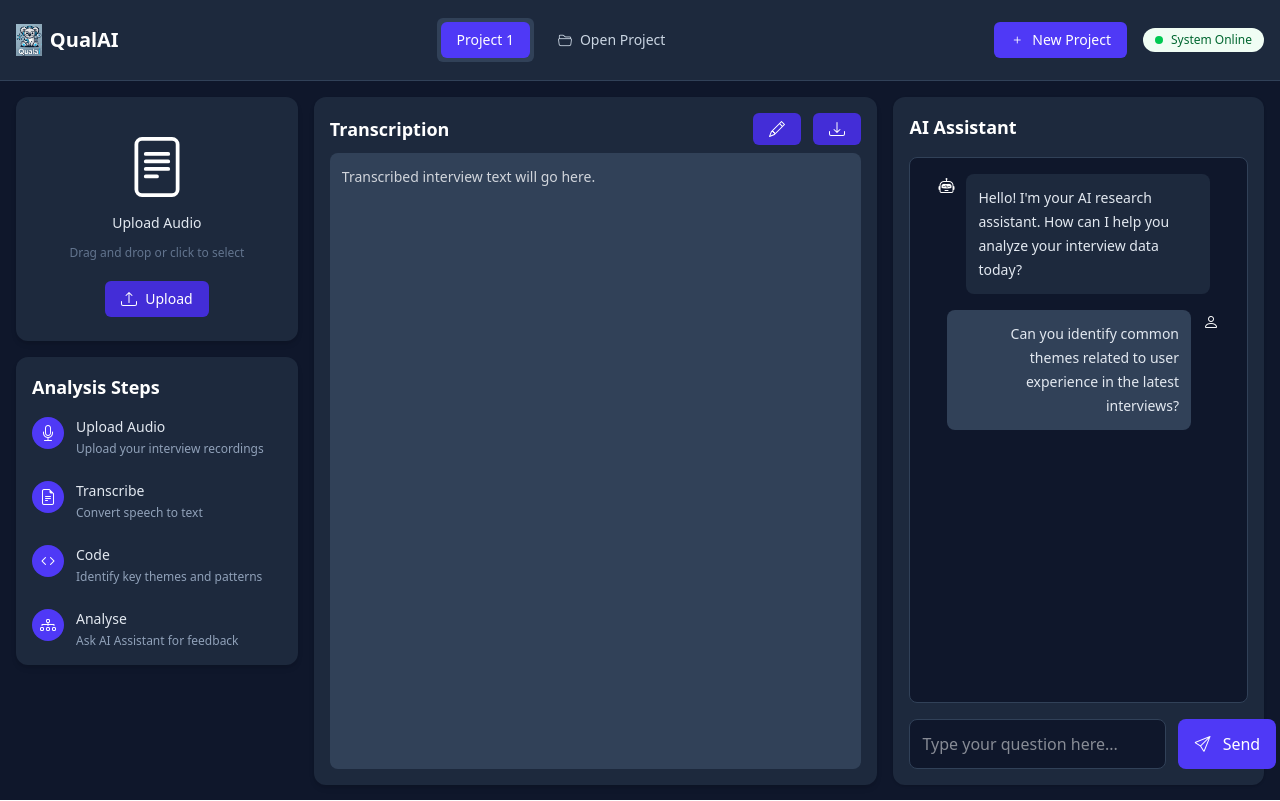
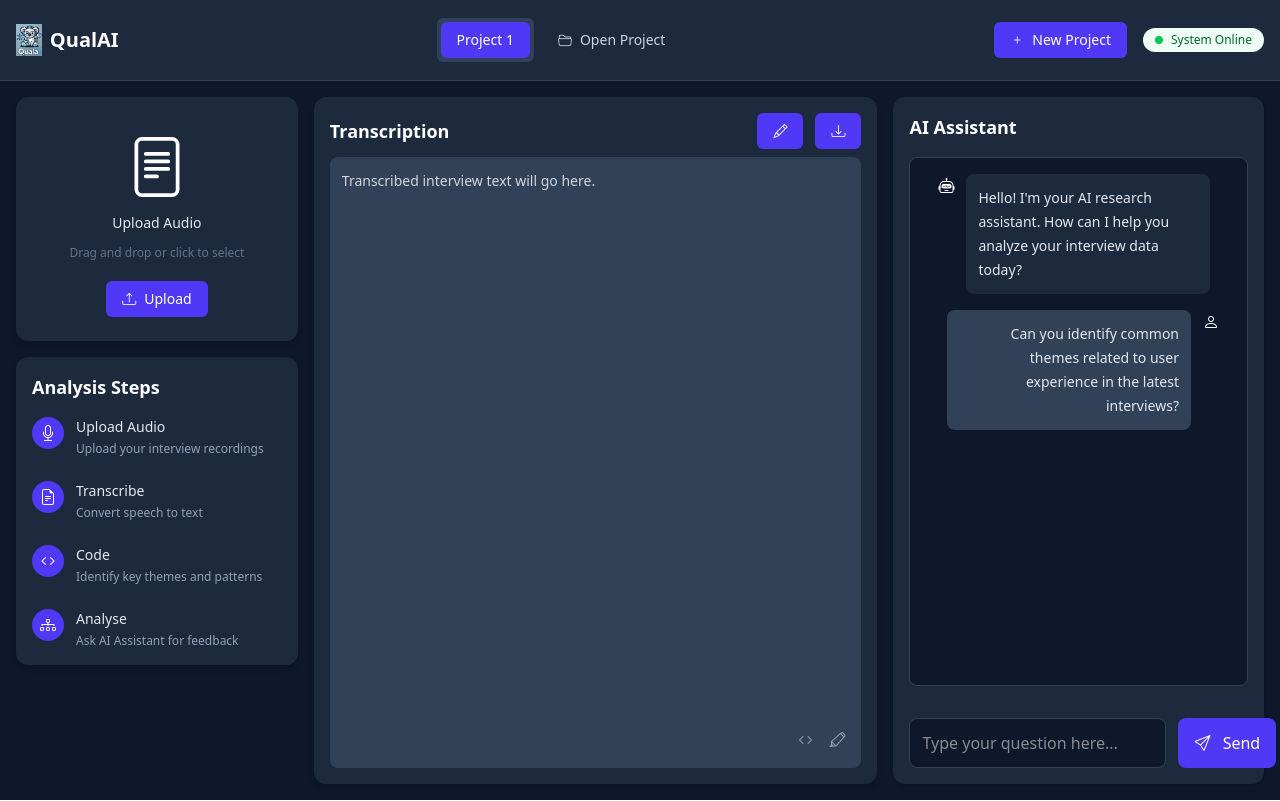
Before and after one commit to Monash-FIT3170/2025W2-QualAI, a React (Vite) app in the folder client/: page / in a window 1280 px wide. Built offline with nearby package versions, Linux system fonts and the light colour scheme.

Commit message:
Fixed button style inconsistency and AI assistance container not scrollable bug

```diff
--- a/client/package.json
+++ b/client/package.json
@@ -13,7 +13,6 @@
     "@tailwindcss/vite": "^4.1.5",
     "bootstrap-icons": "^1.13.1",
     "react": "^19.0.0",
-    "react-bootstrap-icons": "^1.11.6",
     "react-dom": "^19.0.0",
     "react-router-dom": "^7.5.3"
   },
--- a/client/src/App.jsx
+++ b/client/src/App.jsx
@@ -6,12 +6,15 @@ import Dashboard from './pages/Dashboard';
 function App() {
   return (
     <Router>
-      <div className="flex-col h-screen bg-slate-900 text-white">
+      <div className="flex flex-col h-screen bg-slate-900 text-white">
         <NavBar />
-        <main className="h-[90vh] flex-1 overflow-hidden max-w-[1600px] w-full mx-0-auto p-4">
+        <main className="flex-1 overflow-hidden max-w-[1600px] w-full mx-auto p-4">
           <Routes>
-            <Route path="/" element={<Dashboard />} />
-            {/* Add more routes as needed */}
+            <Route path="/" element={
+              <div className="h-full flex flex-col">
+                <Dashboard />
+              </div>
+            } />
           </Routes>
         </main>
       </div>
--- a/client/src/components/AIAssistant.jsx
+++ b/client/src/components/AIAssistant.jsx
@@ -41,12 +41,13 @@ const AIAssistant = () => {
   return (
   <div className="bg-slate-800 rounded-xl shadow-sm p-4 h-full flex flex-col">
     <h2 className="text-lg font-semibold text-white mb-4">AI Assistant</h2>
-    <div className="flex flex-col flex-1 min-h-0">
-      <div className="flex-1 overflow-y-auto border border-slate-700 rounded-lg bg-slate-900 p-4 mb-4 min-h-0">
+
+    <div className="flex-1 min-h-0 overflow-y-auto border border-slate-700 rounded-lg bg-slate-900 p-4 mb-4">
+        <div className="space-y-4">
           {messages.map((message, index) => (
             <div
               key={index}
-            className={`flex mb-4 ${message.sender === 'ai' ? 'items-start' : 'items-start flex-row-reverse text-right'}`}
+              className={`flex ${message.sender === 'ai' ? 'items-start' : 'items-start flex-row-reverse text-right'}`}
             >
               <div className="flex-shrink-0 mx-3">
                 <i className={`${message.sender === 'ai' ? 'bi bi-robot' : 'bi bi-person'}`}></i>
@@ -57,8 +58,9 @@ const AIAssistant = () => {
             </div>
           ))}
         </div>
+    </div>
 
-      <form className="flex gap-3" onSubmit={handleSendMessage}>
+    <form className="mt-4 flex gap-3" onSubmit={handleSendMessage}>
       <input
         type="text"
         className="flex-1 px-3 py-3 border border-slate-700 bg-slate-900 text-white rounded-lg focus:outline-none focus:border-indigo-600"
@@ -74,7 +76,6 @@ const AIAssistant = () => {
       </button>
     </form>
   </div>
-  </div>
   );
 };
 
--- a/client/src/components/NavBar.jsx
+++ b/client/src/components/NavBar.jsx
@@ -35,10 +35,10 @@ const NavBar = () => {
       </div>
 
       <div className="flex items-center">
-        <div className="flex bg-slate-700 rounded-md mr-2 p-1 ml-[5px]">
+        <div className="flex bg-slate-700 rounded-md mr-2 p-1 ml-[5px] gap-2">
           <Link
-            to="/"
-            className="px-4 py-2 rounded-md no-underline text-sm font-medium bg-indigo-600 text-white"
+          to="/"
+            className="px-4 py-2 rounded-md no-underline text-sm font-medium bg-indigo-600 text-white hover:bg-indigo-700 transition-colors"
           >
             Project 1
           </Link>
@@ -48,7 +48,7 @@ const NavBar = () => {
           className="flex items-center px-4 py-2 text-sm font-medium text-slate-300 hover:text-white transition-colors"
           onClick={openProjectFile}
         >
-          <i className="bi bi-folder2-open mr-2"></i> Open Project
+          <i className="bi bi-folder2-open mr-2"/> Open Project
         </button>
       </div>
 
@@ -57,7 +57,7 @@ const NavBar = () => {
           className="flex items-center px-4 py-2 bg-indigo-600 text-white text-sm font-medium rounded-md hover:bg-indigo-700 transition-colors"
           onClick={() => setShowModal(true)}
         >
-          <i className="bi bi-plus mr-2"></i> New Project
+          <i className="bi bi-plus mr-2"/> New Project
         </button>
 
         <div className="flex items-center px-3 py-1 bg-green-50 text-green-800 rounded-full text-xs font-medium">
--- a/client/src/components/TranscriptionSection.jsx
+++ b/client/src/components/TranscriptionSection.jsx
@@ -5,22 +5,17 @@ const TranscriptionSection = () => {
         <h3 className="text-lg text-white font-bold">Transcription</h3>
           <div className='flex gap-3'>
             <button
-              className="bg-indigo-700 text-white text-sm px-4 py-2 rounded-md hover:bg-indigo-600 flex items-center gap-2"
+              className="bg-indigo-600 text-white text-sm px-4 py-2 rounded-md hover:bg-indigo-700 flex items-center gap-2"
               //onClick={editTranscription} // editing/highlighting transcriptions will be implemented later.
             >
-              <svg xmlns="http://www.w3.org/2000/svg" width="16" height="16" fill="currentColor" class="bi bi-pencil" viewBox="0 0 16 16">
-              <path d="M12.146.146a.5.5 0 0 1 .708 0l3 3a.5.5 0 0 1 0 .708l-10 10a.5.5 0 0 1-.168.11l-5 2a.5.5 0 0 1-.65-.65l2-5a.5.5 0 0 1 .11-.168zM11.207 2.5 13.5 4.793 14.793 3.5 12.5 1.207zm1.586 3L10.5 3.207 4 9.707V10h.5a.5.5 0 0 1 .5.5v.5h.5a.5.5 0 0 1 .5.5v.5h.293zm-9.761 5.175-.106.106-1.528 3.821 3.821-1.528.106-.106A.5.5 0 0 1 5 12.5V12h-.5a.5.5 0 0 1-.5-.5V11h-.5a.5.5 0 0 1-.468-.325"/>
-              </svg>
+              <i className="bi bi-pencil" />
             </button>
 
             <button
-              className="bg-indigo-700 text-white text-sm px-4 py-2 rounded-md hover:bg-indigo-600 flex items-center gap-2"
+              className="bg-indigo-600 text-white text-sm px-4 py-2 rounded-md hover:bg-indigo-700 flex items-center gap-2"
               //onClick={downloadTranscription} // download transcription placeholder
             >
-              <svg xmlns="http://www.w3.org/2000/svg" width="16" height="16" fill="currentColor" class="bi bi-download" viewBox="0 0 16 16">
-              <path d="M.5 9.9a.5.5 0 0 1 .5.5v2.5a1 1 0 0 0 1 1h12a1 1 0 0 0 1-1v-2.5a.5.5 0 0 1 1 0v2.5a2 2 0 0 1-2 2H2a2 2 0 0 1-2-2v-2.5a.5.5 0 0 1 .5-.5"/>
-              <path d="M7.646 11.854a.5.5 0 0 0 .708 0l3-3a.5.5 0 0 0-.708-.708L8.5 10.293V1.5a.5.5 0 0 0-1 0v8.793L5.354 8.146a.5.5 0 1 0-.708.708z"/>
-              </svg>
+              <i className="bi bi-download"/>
             </button>
         </div>
       </div>
@@ -32,10 +27,10 @@ const TranscriptionSection = () => {
         </div>
         <div className="flex justify-end mt-2">
           <button className="bg-transparent border-0 text-slate-400 cursor-pointer p-1 ml-2 transition-colors hover:text-slate-200">
-            <i className="icon-code"></i>
+            <i className="bi bi-code"></i>
           </button>
           <button className="bg-transparent border-0 text-slate-400 cursor-pointer p-1 ml-2 transition-colors hover:text-slate-200">
-            <i className="icon-highlighter"></i>
+            <i className="bi bi-highlighter"></i>
           </button>
         </div>
       </div>
--- a/client/src/components/UploadAudioCard.jsx
+++ b/client/src/components/UploadAudioCard.jsx
@@ -13,13 +13,10 @@ const UploadAudioCard = () => {
         <h3 className="text-sm font-medium text-slate-200 mb-1">Upload Audio</h3>
         <p className="text-xs text-slate-500 mb-3">Drag and drop or click to select</p>
         <label
-          className="bg-indigo-700 text-white text-sm px-4 py-2 rounded-md hover:bg-indigo-600 flex items-center gap-2"
+          className="bg-indigo-600 text-white text-sm px-4 py-2 rounded-md hover:bg-indigo-700 flex items-center gap-2"
         >
           <input type="file" className="hidden"/>
-            <svg xmlns="http://www.w3.org/2000/svg" width="16" height="16" fill="currentColor" class="bi bi-upload" viewBox="0 0 16 16">
-                <path d="M.5 9.9a.5.5 0 0 1 .5.5v2.5a1 1 0 0 0 1 1h12a1 1 0 0 0 1-1v-2.5a.5.5 0 0 1 1 0v2.5a2 2 0 0 1-2 2H2a2 2 0 0 1-2-2v-2.5a.5.5 0 0 1 .5-.5"/>
-                <path d="M7.646 1.146a.5.5 0 0 1 .708 0l3 3a.5.5 0 0 1-.708.708L8.5 2.707V11.5a.5.5 0 0 1-1 0V2.707L5.354 4.854a.5.5 0 1 1-.708-.708z"/>
-            </svg>
+            <i className="bi bi-upload"/>
             Upload
         </label>
       </div>
--- a/client/src/pages/Dashboard.jsx
+++ b/client/src/pages/Dashboard.jsx
@@ -6,21 +6,21 @@ import AIAssistant from '../components/AIAssistant';
 
 const Dashboard = () => {
   return (
-    <div className="h-full">
-      <div className="h-full gap-4 grid grid-cols-[1fr_2fr_1fr]">
+    <div className="flex h-full">
+      <div className="flex-1 min-h-0 grid h-full gap-4 grid-cols-[1fr_2fr_1fr]">
         {/* Left Sidebar */}
-        <div className="flex-col gap-4">
+        <div className="flex-1">
           <UploadAudioCard />
           <AnalysisSteps />
         </div>
 
         {/* Main Content Area */}
-        <div className="flex flex-col gap-4">
+        <div className="flex flex-col h-full min-h-0">
           <TranscriptionSection />
         </div>
 
         {/* Right Sidebar - Chat Interface */}
-        <div className="h-full">
+        <div className="flex flex-col h-full min-h-0">
           <AIAssistant />
         </div>
       </div>
```
Lines whose indentation alone changed are shown as unchanged.
